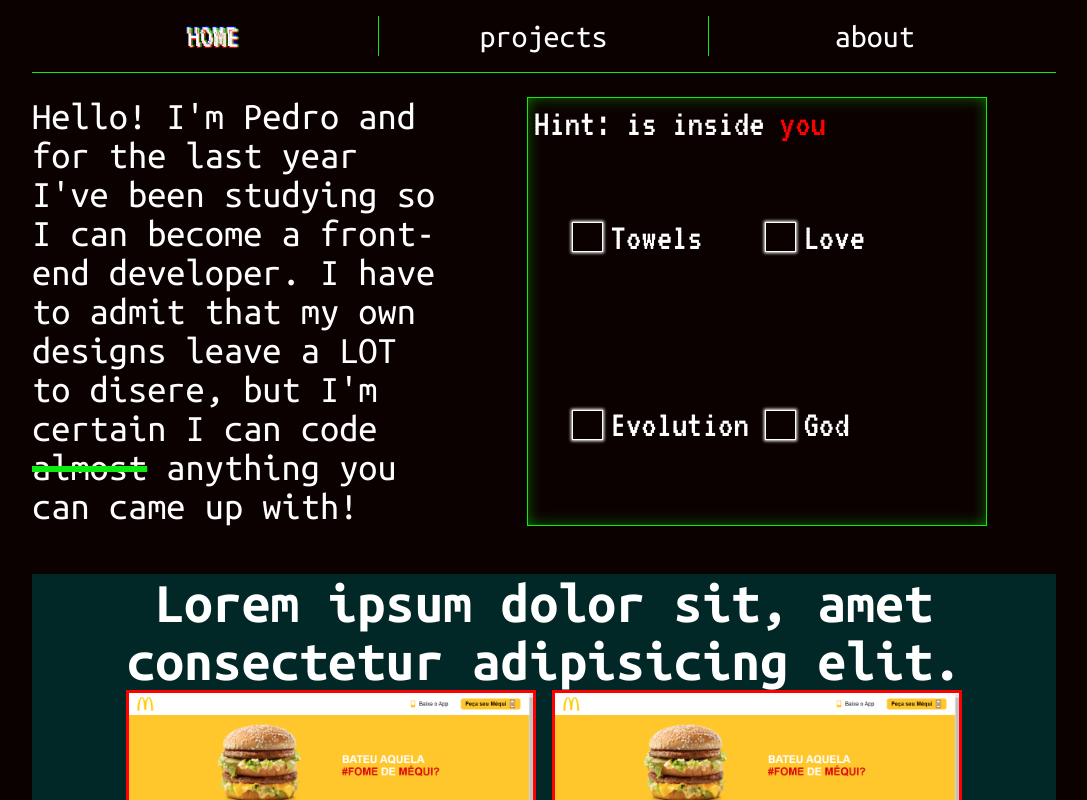
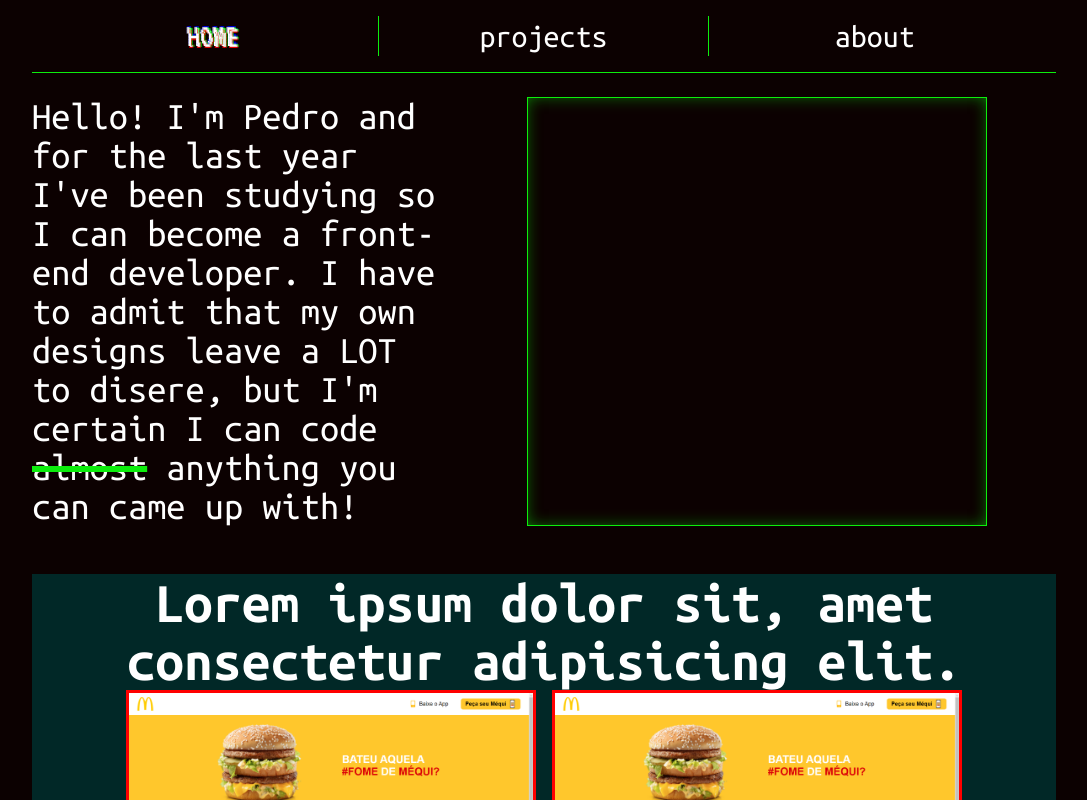
Before and after one commit to pdLeal/portfolioVwn, a React (Vite) app: page /home in a window 1280 px wide. Both pictures are taken after a click on the button "See More...". Shown: the top 800 px of the page, without its empty margins (96-1183 px from the left). Built offline with nearby package versions, Linux system fonts and the light colour scheme.

Commit message:
second question is now complete

```diff
--- a/src/components/questionBox/QBox.jsx
+++ b/src/components/questionBox/QBox.jsx
@@ -10,6 +10,15 @@ function QBox() {
     const [typingIsDone, setTypingIsDone] = useState(false);
     const [question, setQuestion] = useState(0); // all .5 are responses to the user
     const [isQuestion, setIsQuestion] = useState(true);
+    const [secondTyping, setSecondTyping] = useState(false);
+    const [giveHint, setGiveHint] = useState(false);
+    const [secondAnswer, setSecondAnswer] = useState(<span onClick={() => {
+        setSecondAnswer(<span onClick={handleSecondAnswer} style={{ color: 'red', display: 'inline-block' }}>
+            <S.Input type="radio" id="yep" name='notIt' />
+            <S.Label htmlFor="yep">42</S.Label>
+        </span>);
+
+    }} style={{ color: 'red' }}>you</span>);
 
     const ConfirmRef = useRef(null);
 
@@ -21,6 +30,10 @@ function QBox() {
                     setQuestion(1);
                     setIsQuestion(true);
                 }, 1000);
+
+                setTimeout(() => { //gambiarra relacionada ao fim da digitação da segunda pergunta
+                    setSecondTyping(true);
+                }, 11500);
             };
 
             node.addEventListener('animationend', handleAnimationEnd);
@@ -50,6 +63,17 @@ function QBox() {
         }, 500);
     }
 
+    function handleFakeAnswers() {
+        setGiveHint(true);
+    }
+
+    function handleSecondAnswer() {
+        setTimeout(() => {
+            setQuestion(1.5);
+            setIsQuestion(false);
+        }, 500);
+    }
+
 
     return (
         <S.Container>
@@ -69,7 +93,7 @@ function QBox() {
 
                     {(typingIsDone && question == 0) &&
                         <S.Anwsers $options={2}>
-                            <S.Input onChange={handleFirstAnswer} type="radio" id="yes" name='agreed' />
+                            <S.Input type="radio" id="yes" name='agreed' />
                             <S.Label htmlFor="yes">Yes</S.Label>
                             <S.Input onChange={handleFirstAnswer} type="radio" id="no" name='agreed' />
                             <S.Label htmlFor="no">No</S.Label>
@@ -84,28 +108,36 @@ function QBox() {
                     }
 
                     {/* SECOND QUESTION */}
-                    {question == 1 &&
+                    {question == 1 && <>
                         <H3>
                             <Typewriter
                                 words={['', 'First Question: What is the answer to The Ultimate Question of Life, The Universe and Everything?']}
                                 cursor />
                         </H3>
+                        {giveHint &&
+                            <S.Para>Hint: the answer is inside {secondAnswer}</S.Para>}
+
+                        {secondTyping &&
+                            <S.Anwsers $options={4}>
+                                <S.Input onChange={handleFakeAnswers} type="radio" id="towels" name='notIt' />
+                                <S.Label htmlFor="towels">Towels</S.Label>
+                                <S.Input onChange={handleFakeAnswers} type="radio" id="love" name='notIt' />
+                                <S.Label htmlFor="love">Love</S.Label>
+                                <S.Input onChange={handleFakeAnswers} type="radio" id="evolution" name='notIt' />
+                                <S.Label htmlFor="evolution">Evolution</S.Label>
+                                <S.Input onChange={handleFakeAnswers} type="radio" id="god" name='notIt' />
+                                <S.Label htmlFor="god">God</S.Label>
+                            </S.Anwsers>
+                        }
+                    </>
                     }
+                    {/* END OF SECOND QUESTION */}
 
-                    {true &&
-                        <p>Hint: is inside <span style={{color:'red'}}>you</span></p>}
-
-                    {true &&
-                        <S.Anwsers $options={4}>
-                            <S.Input type="radio" id="towels" name='notIt' />
-                            <S.Label htmlFor="towels">Towels</S.Label>
-                            <S.Input type="radio" id="love" name='notIt' />
-                            <S.Label htmlFor="love">Love</S.Label>
-                            <S.Input type="radio" id="evolution" name='notIt' />
-                            <S.Label htmlFor="evolution">Evolution</S.Label>
-                            <S.Input type="radio" id="god" name='notIt' />
-                            <S.Label htmlFor="god">God</S.Label>
-                        </S.Anwsers>}
+                    {question == 1.5 &&
+                        <S.Confirmation_Statement>
+                            YO-HO-HOOOW!
+                        </S.Confirmation_Statement>
+                    }
                 </S.Question_Box>
             }
         </S.Container>
--- a/src/components/questionBox/QBox_Style.jsx
+++ b/src/components/questionBox/QBox_Style.jsx
@@ -77,13 +77,13 @@ export const Anwsers = styled.div`
             align-self: center;
 
             & > :nth-child(2) {
-            color: red;
-            text-shadow: 0px 0px 10px red;
-        }
+                color: blue;
+                text-shadow: 0px 0px 10px blue;
+            }
 
-        & > :last-child {
-            color: blue;
-            text-shadow: 0px 0px 10px blue;
+            & > :last-child {
+                color: red;
+                text-shadow: 0px 0px 10px red;
         }
             `;
         } else {
@@ -93,6 +93,8 @@ export const Anwsers = styled.div`
             grid-template-columns: repeat(2, 1fr);
             justify-items: start;
             column-gap: 16px;
+            color: blue;
+            text-shadow: 0px 0px 10px blue;
             `;
         }
     }};
@@ -138,3 +140,8 @@ export const Confirmation_Statement = styled(H3)`
     transform: scale(0) rotate(0deg);
     animation: ${goBig} 2s cubic-bezier(0.4, 0, 0.2, 1) forwards;
 `;
+
+export const Para = styled.p`
+    display: flex;
+    gap: 8px;
+`;
```
